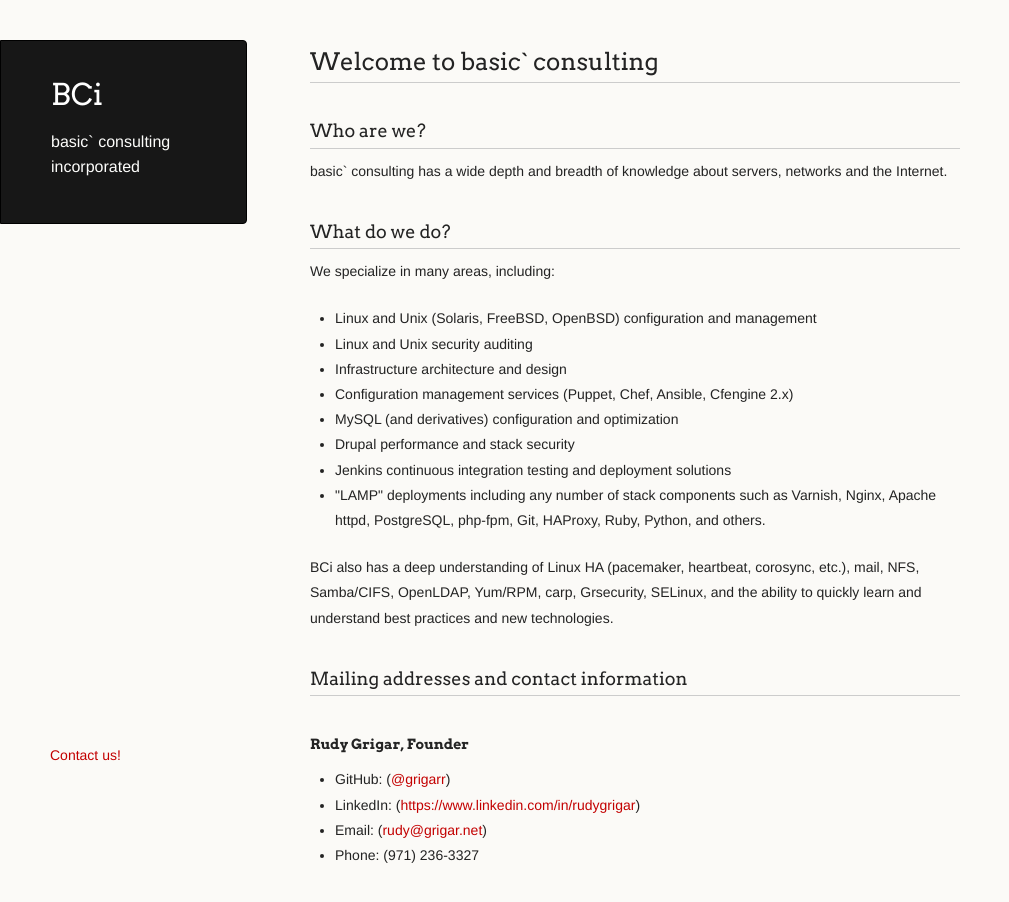
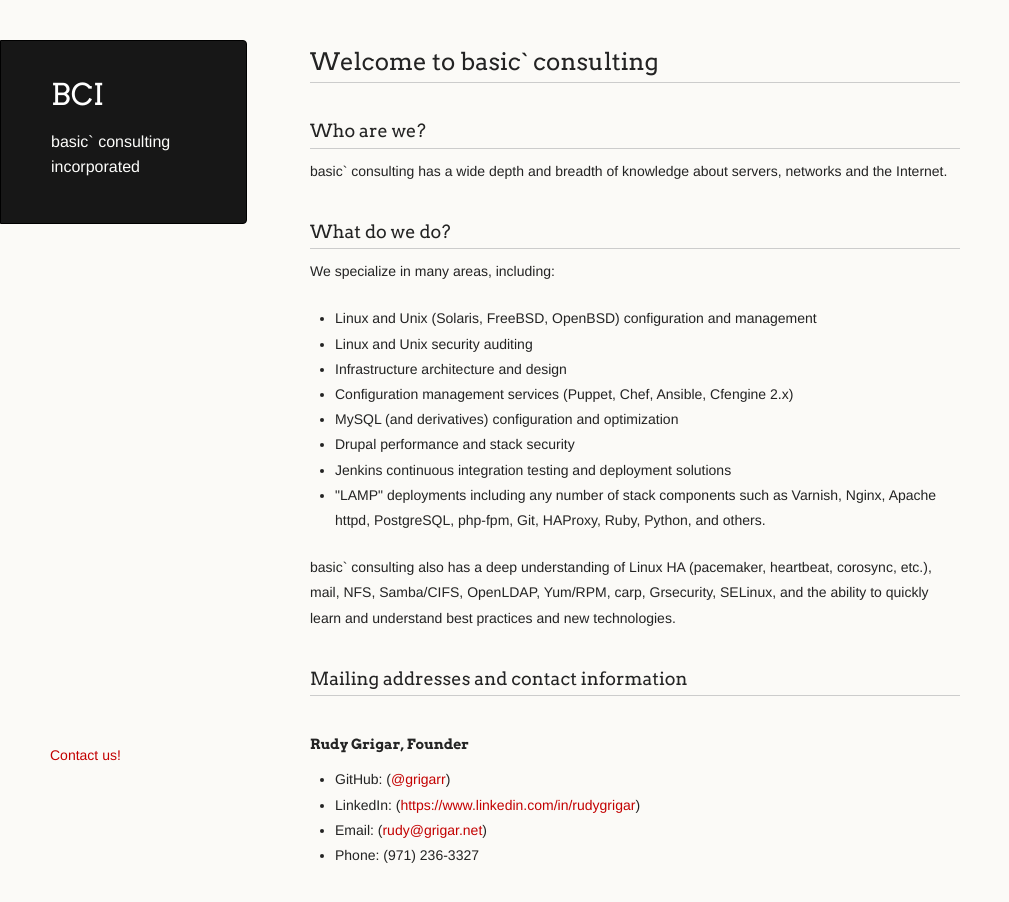
Before and after one commit to basic-ci/basic-ci.github.io, a plain HTML site: page index.html in a window 1280 px wide. Shown: the whole page, without its empty margins (0-1009 px from the left). Drawn offline with Linux system fonts and the light colour scheme.

Commit message:
Update index.html

```diff
--- a/index.html
+++ b/index.html
@@ -3,7 +3,7 @@
   <head>
     <meta charset="utf-8">
     <meta http-equiv="X-UA-Compatible" content="chrome=1">
-    <title>BCi by basic-ci</title>
+    <title>basic` consulting inc.</title>
 
     <link rel="stylesheet" href="stylesheets/styles.css">
     <link rel="stylesheet" href="stylesheets/github-light.css">
@@ -16,7 +16,7 @@
   <body>
     <div class="wrapper">
       <header>
-        <h1 class="header">BCi</h1>
+        <h1 class="header">BCI</h1>
         <p class="header">basic` consulting incorporated</p>
       </header>
       <section>
@@ -44,7 +44,7 @@
 <li>"LAMP" deployments including any number of stack components such as Varnish, Nginx, Apache httpd, PostgreSQL, php-fpm, Git, HAProxy, Ruby, Python, and others.</li>
 </ul>
 
-<p>BCi also has a deep understanding of Linux HA (pacemaker, heartbeat, corosync, etc.), mail, NFS, Samba/CIFS, OpenLDAP, Yum/RPM, carp, Grsecurity, SELinux, and the ability to quickly learn and understand best practices and new technologies.</p>
+<p>basic` consulting also has a deep understanding of Linux HA (pacemaker, heartbeat, corosync, etc.), mail, NFS, Samba/CIFS, OpenLDAP, Yum/RPM, carp, Grsecurity, SELinux, and the ability to quickly learn and understand best practices and new technologies.</p>
 
 <h3>
 <a id="mailing-addresses-and-contact-information" class="anchor" href="#mailing-addresses-and-contact-information" aria-hidden="true"><span class="octicon octicon-link"></span></a>Mailing addresses and contact information</h3>
```
